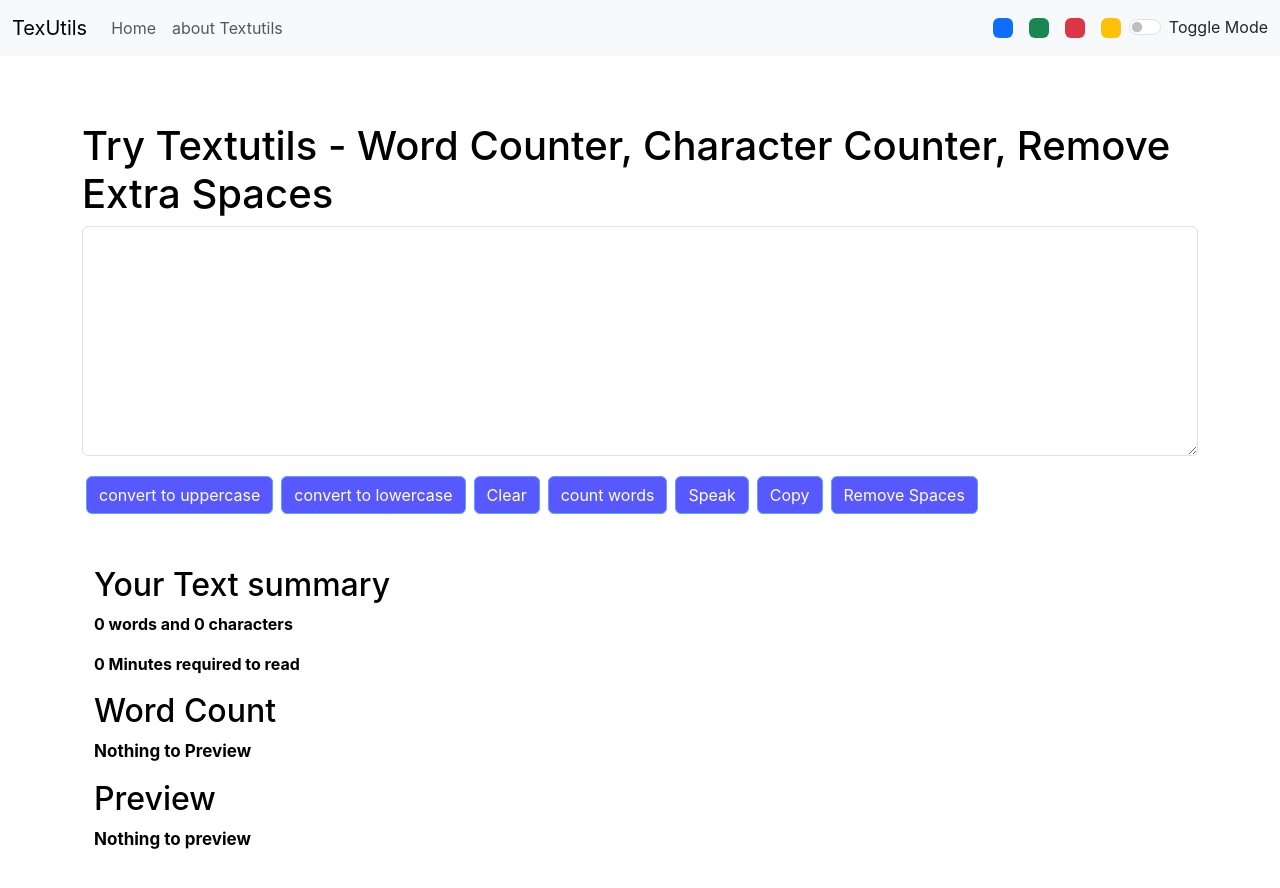
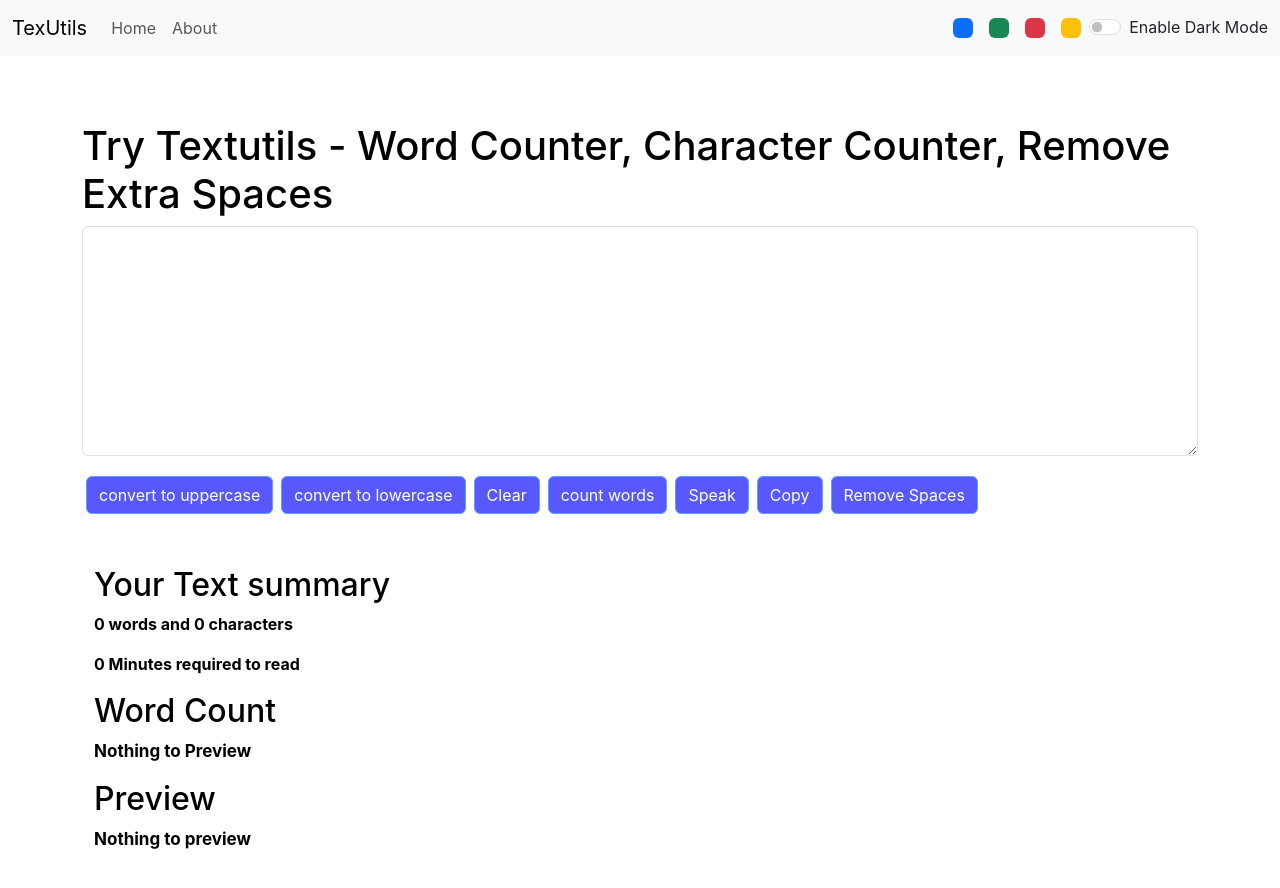
Before and after one commit to shriniwaspatil1863/textutils, a React (Create React App) app: page / in a window 1280 px wide. Shown: the top 888 px of the page. Built offline with nearby package versions, Linux system fonts and the light colour scheme.

Commit message:
changed the color and name of about1

```diff
--- a/src/App.js
+++ b/src/App.js
@@ -35,7 +35,7 @@ function App() {
         showalert("Dark mode enabled", "success");
         changebuttoncolor(color, btncolor = "blue", fontcolor = "white");
         changetextcolor("white");
-        changeaboutcolor(color = "white", fontcolor = "#088cab");
+        changeaboutcolor(color = "white", fontcolor = "#054655");
 
       }
       else {
@@ -117,7 +117,7 @@ function App() {
     <Router>
 
 
-      <Navbar title="TexUtils" aboutText="about Textutils" mode={Mode} togglemode={togglemode} />
+      <Navbar title="TexUtils" aboutText="About" mode={Mode} togglemode={togglemode} />
       <Alert alert={alert} />
 
 
--- a/src/components/Navbar.js
+++ b/src/components/Navbar.js
@@ -31,7 +31,7 @@ export default function Navbar(props) {
         </div>
         <div className={`form-check form-switch text-${props.mode === 'light' ? 'dark' : 'light'}`}>
           <input className="form-check-input" type="checkbox" role="switch" id="flexSwitchCheckDefault" onClick={() => { props.togglemode(null) }} style={{ cursor: "pointer" }} />
-          <label className="form-check-label" htmlFor="flexSwitchCheckDefault">Toggle Mode</label>
+          <label className="form-check-label" htmlFor="flexSwitchCheckDefault">Enable Dark Mode</label>
         </div>
       </div>
     </nav>
--- a/src/components/TextForm.js
+++ b/src/components/TextForm.js
@@ -82,7 +82,7 @@ setwordcount(false);
             <div>
                 <h1 style={{ color: props.textcolor }} className='mb-2'>{props.heading}</h1>
                 <div className="mb-3">
-                    <textarea className="form-control" id="Mybox" rows="8" value={props.text} onChange={handlechange} style={{ backgroundColor: props.mode === 'dark' ? '#088cab' : 'white', color: props.mode === 'dark' ? 'white' : 'black', fontSize: "18px" }}></textarea>
+                    <textarea className="form-control" id="Mybox" rows="8" value={props.text} onChange={handlechange} style={{ backgroundColor: props.mode === 'dark' ? '#054655' : 'white', color: props.mode === 'dark' ? 'white' : 'black', fontSize: "18px" }}></textarea>
 
                 </div>
                 <button disabled={props.text.length === 0} className={`btn btn-primary  mx-1 my-1`} onClick={handleupclick} style={{ backgroundColor: props.btncolor.buttoncolor, color: props.btncolor.fontcolor }}>convert to uppercase</button>
```
